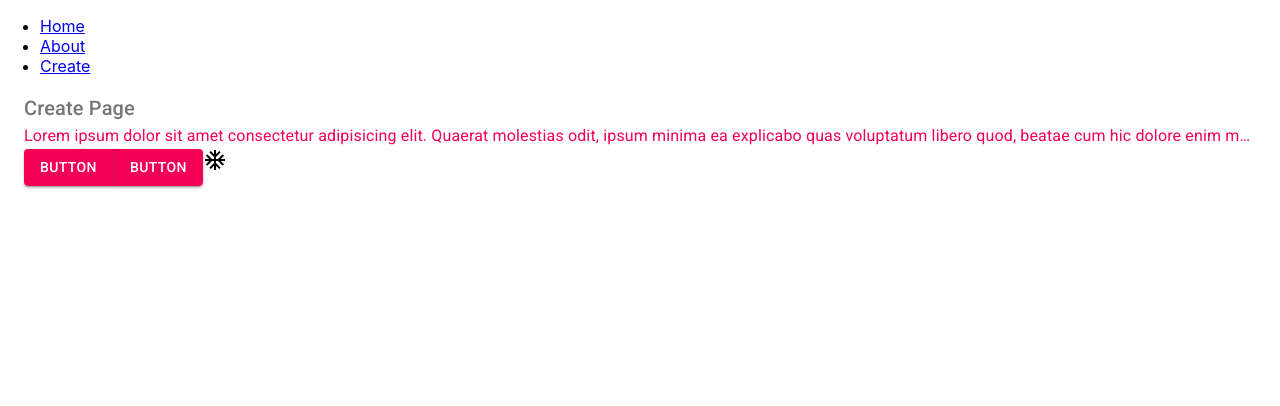
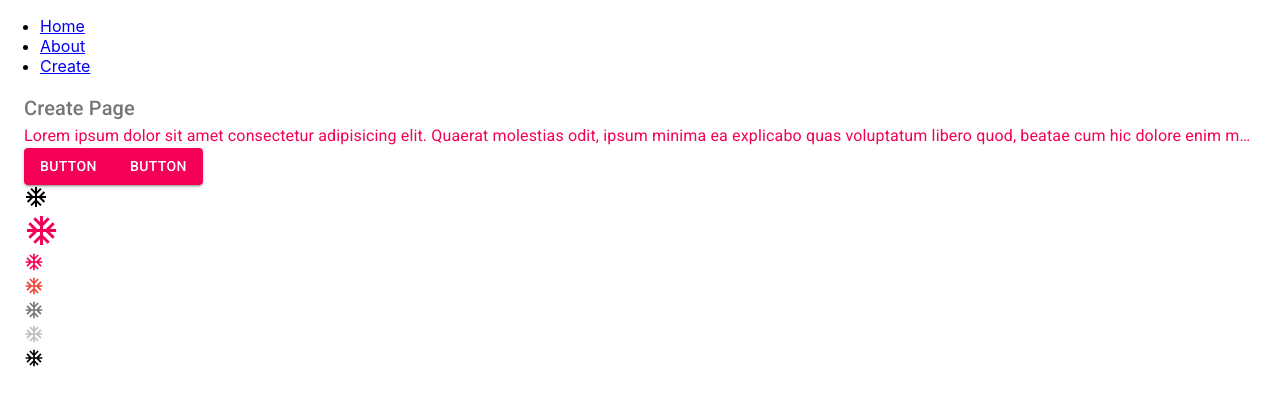
Before and after one commit to BIKASH-DASH/Material, a React (Create React App) app in the folder my-app/: page /create in a window 1280 px wide. Shown: the top 406 px of the page. Built offline with nearby package versions, Linux system fonts and the light colour scheme; the HTML template or start-up script is replaced by a standard one.

Commit message:
CUSTOME THEMES

```diff
--- a/my-app/src/pages/Create.js
+++ b/my-app/src/pages/Create.js
@@ -1,7 +1,12 @@
 import React from 'react'
-import {Typography,Button,ButtonGroup,Container} from '@material-ui/core'
+import {Typography,Button,ButtonGroup,Container,makeStyles} from '@material-ui/core'
 import AcUnitOutlinedIcon from '@material-ui/icons/AcUnitOutlined';
+import SendOutlinedIcon from '@material-ui/icons/SendOutlined';
+const useStyles = makeStyles({
+
+})
 export default function Create() {
+    const classes = useStyles();
     return (
         <Container>
 
@@ -13,10 +18,23 @@ export default function Create() {
                 Lorem ipsum dolor sit amet consectetur adipisicing elit. Quaerat molestias odit, ipsum minima ea explicabo quas voluptatum libero quod, beatae cum hic dolore enim maxime consequatur. Aliquam non est pariatur.
             </Typography>
             <ButtonGroup variant="contained" color="secondary">
-                <Button type="submit"  >Button</Button>
+                <Button type="submit" variant="contained" className={classes.btn}  >Button</Button>
                 <Button type="submit"   >Button</Button>
             </ButtonGroup>
-            <AcUnitOutlinedIcon></AcUnitOutlinedIcon>
+            <br />
+            <AcUnitOutlinedIcon/>
+            <br />
+            <AcUnitOutlinedIcon color="secondary" fontSize="large" />
+            <br />
+            <AcUnitOutlinedIcon color="secondary" fontSize="small" />
+            <br />
+            <AcUnitOutlinedIcon color="error" fontSize="small" />
+            <br />
+            <AcUnitOutlinedIcon color="action" fontSize="small" />
+            <br />
+            <AcUnitOutlinedIcon color="disabled" fontSize="small" />
+            <br />
+            <AcUnitOutlinedIcon color="inherit" fontSize="small" />
         </Container>
     )
 }
```
